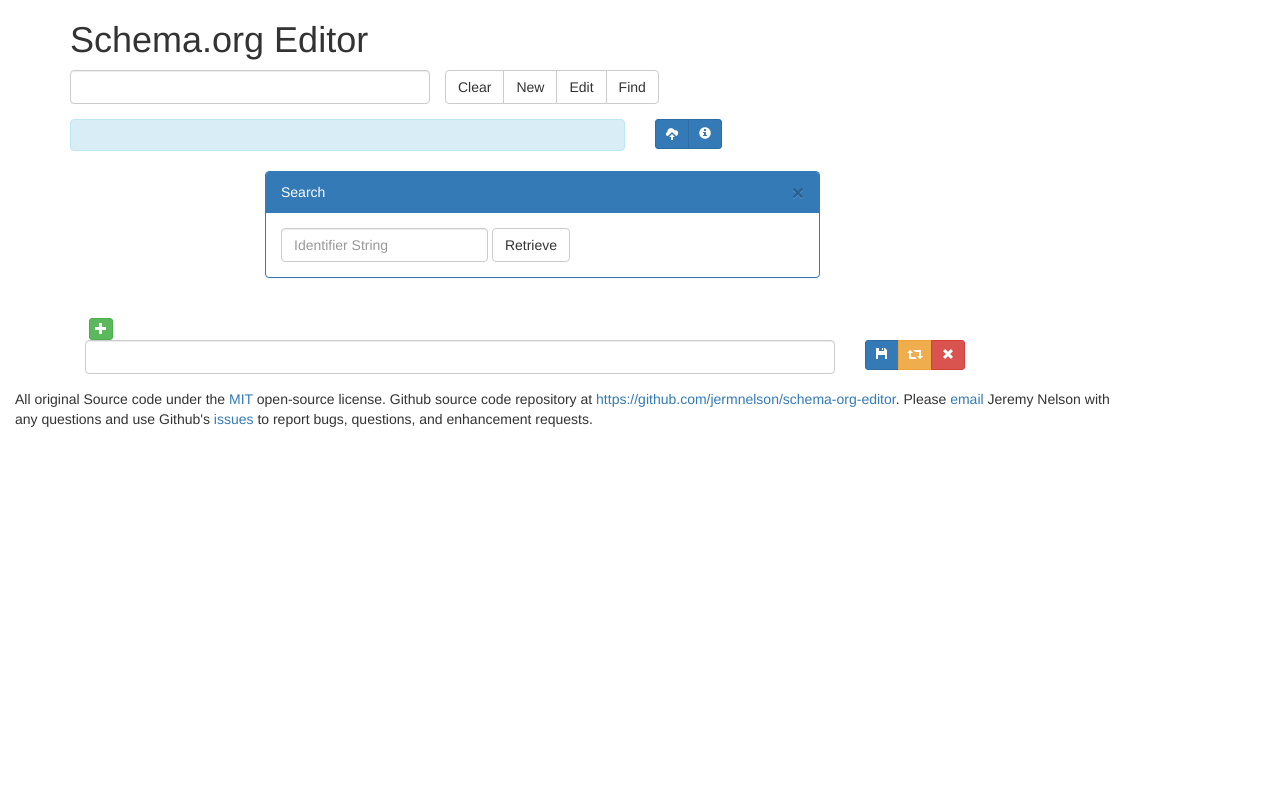
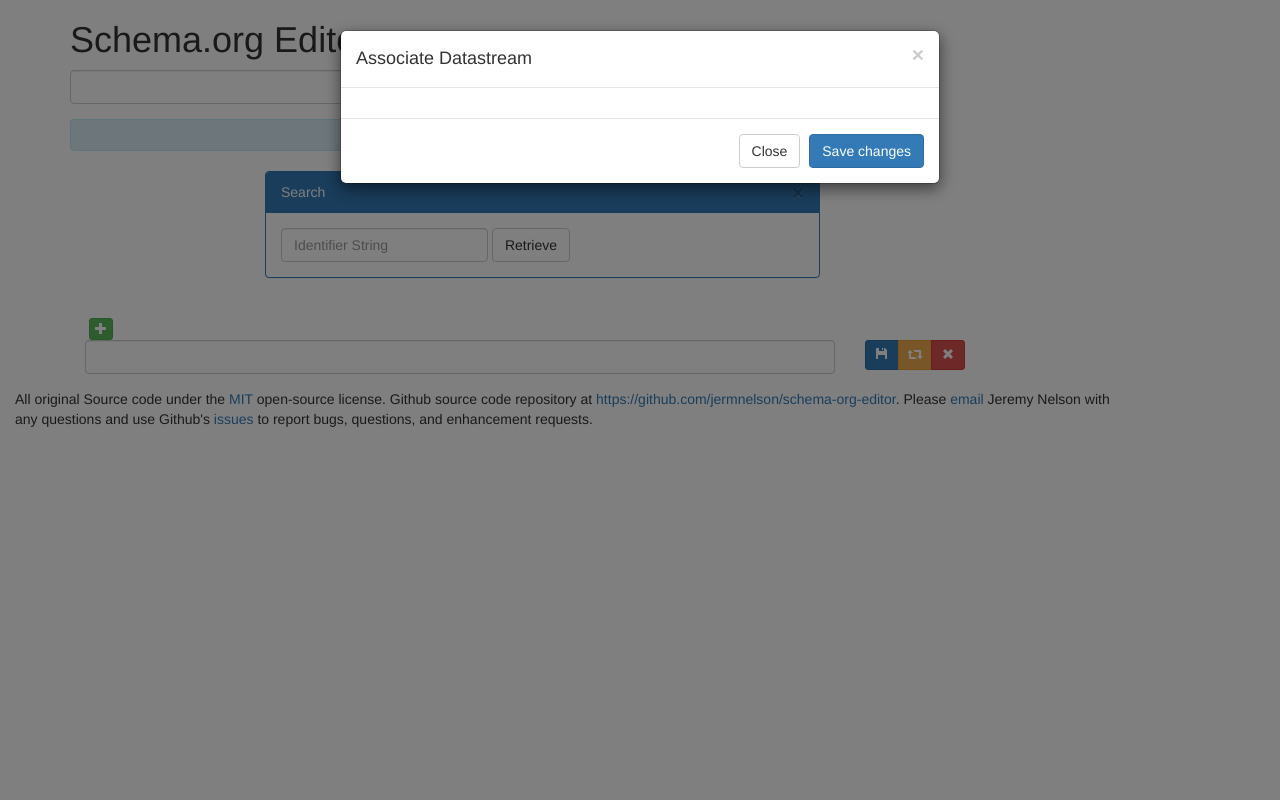
Before and after one commit to jermnelson/schema-org-editor, a Flask app: page / in a window 1280 px wide, after a click that opens the changed part. Run offline with Flask 2, Linux system fonts and the light colour scheme; some libraries are stand-ins or nearby versions.

Commit message:
added more Fedora info

```diff
--- a/templates/index.html
+++ b/templates/index.html
@@ -81,10 +81,15 @@
        </div>
        <div class="col-md-4">
         <div class="btn-group">
-          <a href="#datastream-dlg" class="btn btn-sm btn-primary">
+          <a href="#datastream-dlg"
+             class="btn btn-sm btn-primary"
+             data-toggle="modal">
           <span class="glyphicon glyphicon-cloud-upload"></span>
           </a>
-          <a href="#fedora-info-dlg" class="btn btn-sm btn-primary">
+          <a href="#fedora-info-dlg"
+             class="btn btn-sm btn-primary"
+             data-toggle="modal"
+             data-bind="click: loadFedoraInfo">
           <span class="glyphicon glyphicon-info-sign"></span>
           </a>
          </div>
@@ -197,6 +202,28 @@
 
    </div>
 
+{# Start Datastream Dialog datastream-dlg #}
+<div class="modal fade" id="datastream-dlg" tabindex="-1" role="dialog"
+     aria-labelledby="myModalLabel" aria-hidden="true">
+  <div class="modal-dialog">
+    <div class="modal-content">
+      <div class="modal-header">
+        <button type="button" class="close" data-dismiss="modal"><span aria-hidden="true">&times;</span><span class="sr-only">Close</span></button>
+        <h4 class="modal-title" id="datastreamDlgLabel">Associate Datastream</h4>
+      </div>
+      <div class="modal-body">
+
+      </div>
+      <div class="modal-footer">
+        <button type="button" class="btn btn-default" data-dismiss="modal">Close</button>
+        <button type="button" class="btn btn-primary">Save changes</button>
+      </div>
+    </div>
+  </div>
+{# End Datastream Dialog #}
+</div>
+
+
 {# Start of Existing Entities Dialog #}
 <div class="modal fade" id="display-entities-dlg">
   <div class="modal-dialog">
@@ -222,6 +249,32 @@
     </div><!-- /.modal-content -->
   </div><!-- /.modal-dialog -->
 </div><!-- /.modal -->
+
+
+{# Start Fedora Info Dialog #}
+<div class="modal fade" id="fedora-info-dlg" tabindex="-1" role="dialog"
+     aria-labelledby="myModalLabel" aria-hidden="true">
+  <div class="modal-dialog">
+    <div class="modal-content">
+      <div class="modal-header">
+        <button type="button" class="close" data-dismiss="modal"><span aria-hidden="true">&times;</span><span class="sr-only">Close</span></button>
+        <h4 class="modal-title" id="myModalLabel">About this Fedora Object</h4>
+      </div>
+      <div class="modal-body">
+      <h4 data-bind="text: idValue()"></h4>
+      <dl data-bind="foreach: fedoraProperties">
+        <dt data-bind="text: name"></dt>
+        <dd data-bind="text: value"></dd>
+      </dl>
+      </div>
+      <div class="modal-footer">
+        <button type="button" class="btn btn-default" data-dismiss="modal">Close</button>
+       {# <button type="button" class="btn btn-primary">Save changes</button># }
+      </div>
+    </div>
+  </div>
+{# End Fedora Info Dialog #}
+</div>
 
 
     <!-- jQuery (necessary for Bootstrap's JavaScript plugins) -->
@@ -358,6 +411,8 @@
       self.loadEntity();
     }
 
+    self.fedoraProperties = ko.observableArray();
+
     self.editorPane = ko.observable(false);
     self.idSearchValue = ko.observable();
 
@@ -367,6 +422,21 @@
          if(data) {
            var entity = data[0];
            var typeName = '';
+           self.fedoraProperties.removeAll();
+           self.fedoraProperties.push({'name': 'created',
+                                       'value': entity['http://fedora.info/definitions/v4/repository#created'][0]['@value']});
+           self.fedoraProperties.push({'name': 'createdBy',
+                                       'value': entity['http://fedora.info/definitions/v4/repository#createdBy'][0]['@value']});
+           self.fedoraProperties.push({'name': 'lastModified',
+                                       'value': entity['http://fedora.info/definitions/v4/repository#lastModified'][0]['@value']});
+           self.fedoraProperties.push({'name': 'lastModifiedBy',
+                                       'value': entity['http://fedora.info/definitions/v4/repository#lastModifiedBy'][0]['@value']});
+           self.fedoraProperties.push({'name': 'UUID',
+                                       'value': entity['http://fedora.info/definitions/v4/repository#uuid'][0]['@value']});
+           self.fedoraProperties.push({'name': 'hasParent',
+                                       'value': entity['http://fedora.info/definitions/v4/repository#hasParent'][0]['@id']});
+
+
            self.idValue(entity['@id']);
            for(i in entity['@type']) {
              var prop_url = entity['@type'][i];
@@ -414,6 +484,11 @@
          self.schema['properties'][name] = data['properties'][name];
         }
       });
+    }
+
+    self.loadFedoraInfo = function() {
+      console.log("In loadFedoraInfo " + self.idValue());
+
     }
 
     self.selectedType = ko.observable();
```
